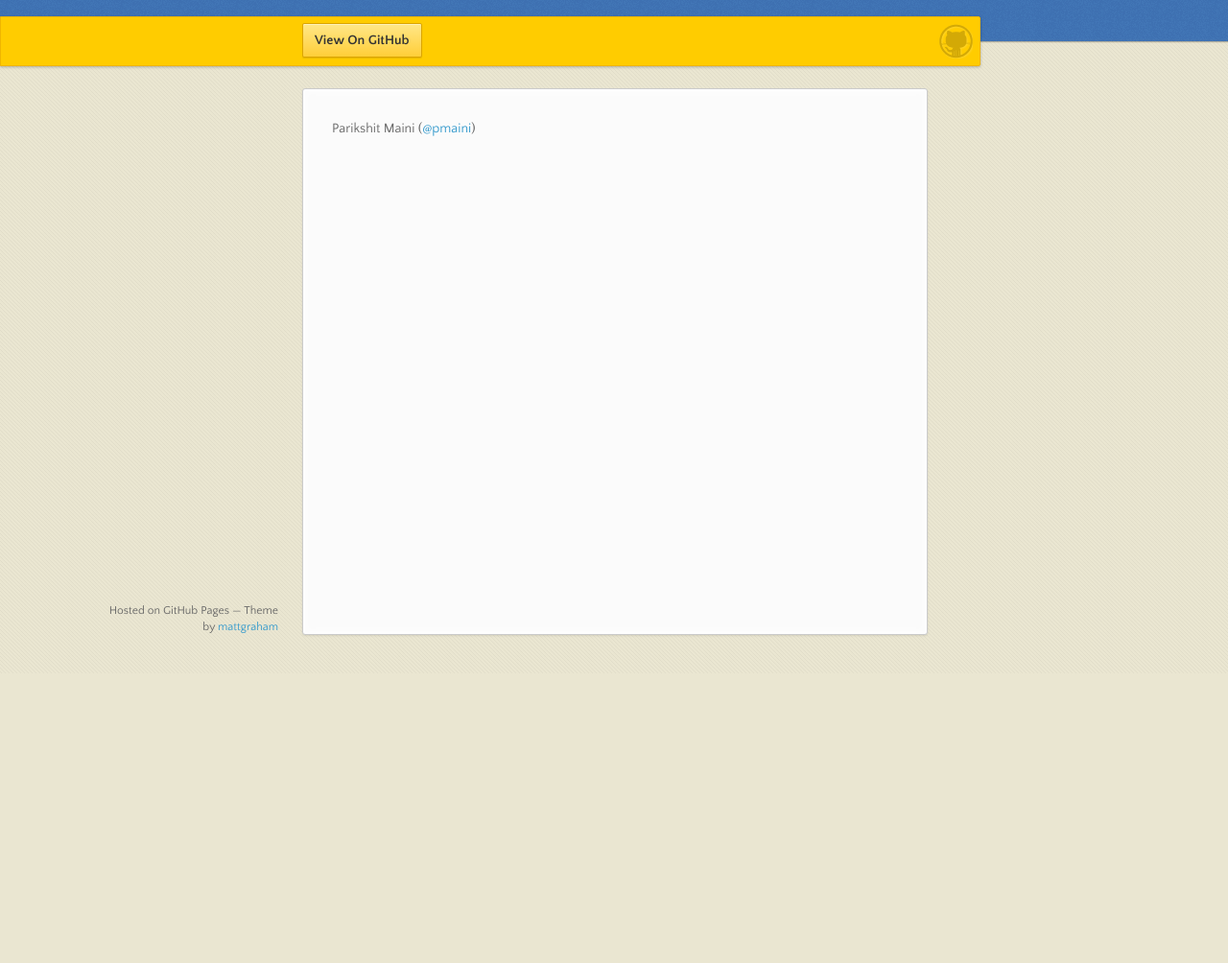
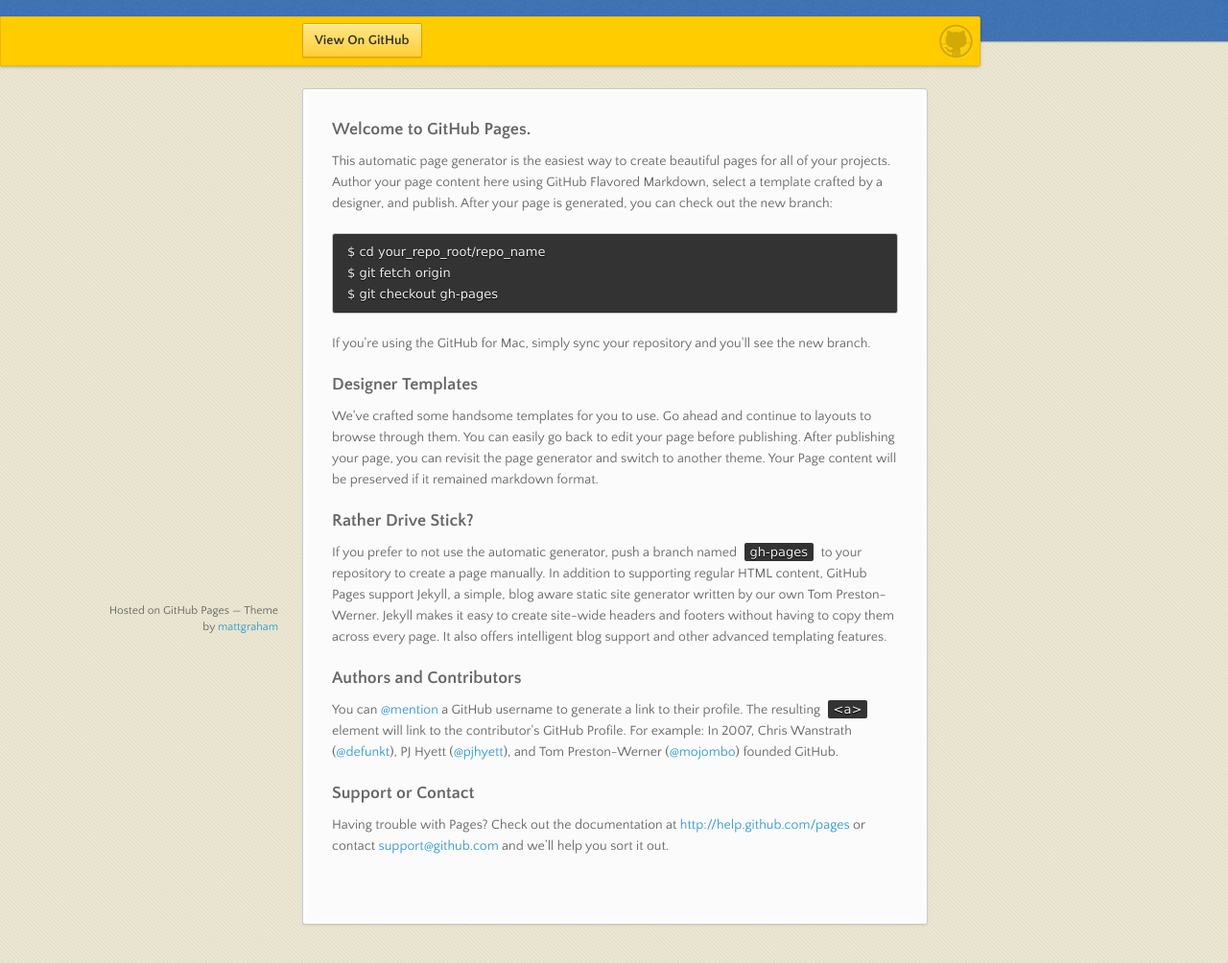
Before and after one commit to pmaini/pmaini.github.old, a plain HTML site: page index.html in a window 1280 px wide. Shown: the part 98-1102 px from the top of the page at 96% size. Before the commit the page ends 800 px from the top, so only its background shows below. Drawn offline with nearby package versions, Linux system fonts and the light colour scheme.

Commit message:
Replace master branch with page content via GitHub

```diff
--- a/index.html
+++ b/index.html
@@ -32,7 +32,37 @@
         <ul></ul>
       </nav>
       <section>
-        <p>Parikshit Maini (<a href="https://github.com/pmaini" class="user-mention">@pmaini</a>)</p>
+        <h3>
+<a name="welcome-to-github-pages" class="anchor" href="#welcome-to-github-pages"><span class="octicon octicon-link"></span></a>Welcome to GitHub Pages.</h3>
+
+<p>This automatic page generator is the easiest way to create beautiful pages for all of your projects. Author your page content here using GitHub Flavored Markdown, select a template crafted by a designer, and publish. After your page is generated, you can check out the new branch:</p>
+
+<pre><code>$ cd your_repo_root/repo_name
+$ git fetch origin
+$ git checkout gh-pages
+</code></pre>
+
+<p>If you're using the GitHub for Mac, simply sync your repository and you'll see the new branch.</p>
+
+<h3>
+<a name="designer-templates" class="anchor" href="#designer-templates"><span class="octicon octicon-link"></span></a>Designer Templates</h3>
+
+<p>We've crafted some handsome templates for you to use. Go ahead and continue to layouts to browse through them. You can easily go back to edit your page before publishing. After publishing your page, you can revisit the page generator and switch to another theme. Your Page content will be preserved if it remained markdown format.</p>
+
+<h3>
+<a name="rather-drive-stick" class="anchor" href="#rather-drive-stick"><span class="octicon octicon-link"></span></a>Rather Drive Stick?</h3>
+
+<p>If you prefer to not use the automatic generator, push a branch named <code>gh-pages</code> to your repository to create a page manually. In addition to supporting regular HTML content, GitHub Pages support Jekyll, a simple, blog aware static site generator written by our own Tom Preston-Werner. Jekyll makes it easy to create site-wide headers and footers without having to copy them across every page. It also offers intelligent blog support and other advanced templating features.</p>
+
+<h3>
+<a name="authors-and-contributors" class="anchor" href="#authors-and-contributors"><span class="octicon octicon-link"></span></a>Authors and Contributors</h3>
+
+<p>You can <a href="https://github.com/blog/821" class="user-mention">@mention</a> a GitHub username to generate a link to their profile. The resulting <code>&lt;a&gt;</code> element will link to the contributor's GitHub Profile. For example: In 2007, Chris Wanstrath (<a href="https://github.com/defunkt" class="user-mention">@defunkt</a>), PJ Hyett (<a href="https://github.com/pjhyett" class="user-mention">@pjhyett</a>), and Tom Preston-Werner (<a href="https://github.com/mojombo" class="user-mention">@mojombo</a>) founded GitHub.</p>
+
+<h3>
+<a name="support-or-contact" class="anchor" href="#support-or-contact"><span class="octicon octicon-link"></span></a>Support or Contact</h3>
+
+<p>Having trouble with Pages? Check out the documentation at <a href="http://help.github.com/pages">http://help.github.com/pages</a> or contact <a href="mailto:support@github.com">support@github.com</a> and we’ll help you sort it out.</p>
       </section>
       <footer>
         <p><small>Hosted on GitHub Pages &mdash; Theme by <a href="https://twitter.com/michigangraham">mattgraham</a></small></p>
```
Also changed, not shown: params.json (+1 -1 lines).
